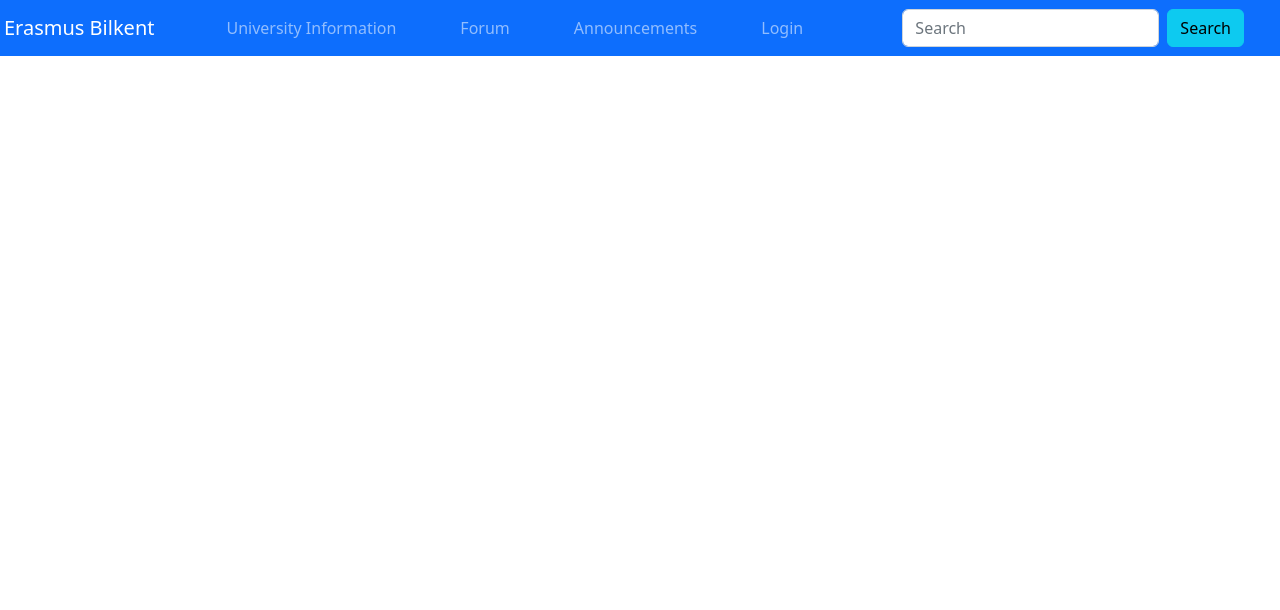
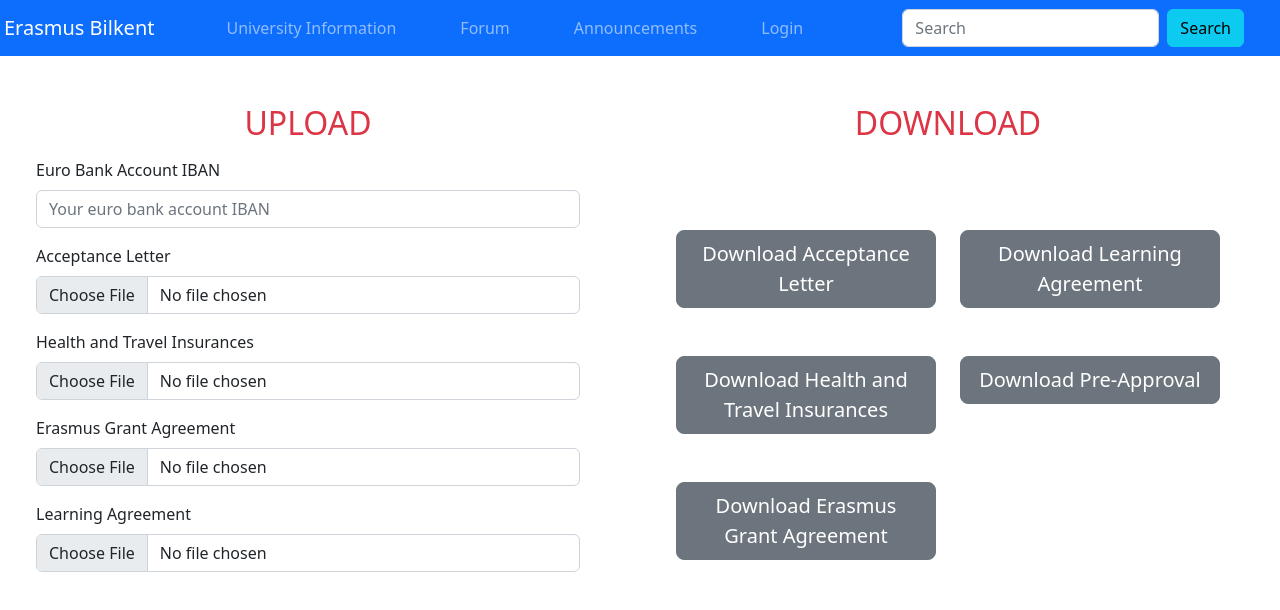
Before and after one commit to hasatsrnkn/Bilkent-CS-Exchange, a Next.js app in the folder csexchange/: page /student/files/1 in a window 1280 px wide. Shown: the top 610 px of the page. Built offline with nearby package versions, Linux system fonts and the light colour scheme.

Commit message:
added some features

```diff
--- /dev/null
+++ b/csexchange/components/Files/StudentFiles/DownloadFiles.js
@@ -0,0 +1,36 @@
+import { Row, Col, Button } from "react-bootstrap";
+
+const DownloadFiles = (props) => {
+  return (
+    <Row>
+      <Col className="p-5">
+        <Row>
+          <h2 className="mb-3 text-danger d-flex justify-content-center align-items-center">
+            DOWNLOAD
+          </h2>
+          <Col className="col-6 p-4">
+            <Row className="mt-5">
+              <Button size="lg" variant="secondary">Download Acceptance Letter</Button>
+            </Row>
+            <Row className="mt-5">
+              <Button size="lg" variant="secondary">Download Health and Travel Insurances</Button>
+            </Row>
+            <Row className="mt-5">
+              <Button size="lg" variant="secondary">Download Erasmus Grant Agreement</Button>
+            </Row>
+          </Col>
+          <Col className="col-6 p-4">
+            <Row className="mt-5">
+              <Button size="lg" variant="secondary">Download Learning Agreement</Button>
+            </Row>
+            <Row className="mt-5">
+              <Button size="lg" variant="secondary">Download Pre-Approval</Button>
+            </Row>
+          </Col>
+        </Row>
+      </Col>
+    </Row>
+  );
+};
+
+export default DownloadFiles;
--- /dev/null
+++ b/csexchange/components/Files/StudentFiles/StudentFiles.js
@@ -0,0 +1,17 @@
+import { Row,Col } from "react-bootstrap";
+import DownloadFiles from "./DownloadFiles";
+import UploadFiles from "./UploadFiles";
+
+const StudentFiles = () => {
+
+    return( <Row>
+        <Col className="col-6">
+            <UploadFiles></UploadFiles>
+        </Col>
+        <Col className="col-6">
+            <DownloadFiles></DownloadFiles>
+        </Col>
+    </Row>);
+}
+
+export default StudentFiles;
--- /dev/null
+++ b/csexchange/components/Files/StudentFiles/UploadFiles.js
@@ -0,0 +1,48 @@
+import { Col, Form, Row } from "react-bootstrap";
+
+const UploadFiles = (props) => {
+  return (
+    <Row>
+      <Col className="p-5">
+        <h2 className="mb-3 text-danger d-flex justify-content-center align-items-center">UPLOAD</h2>
+        <Form>
+          <Row>
+            <Form.Group controlId="formFile" className="mb-3">
+              <Form.Label>Euro Bank Account IBAN</Form.Label>
+              <Form.Control
+                type="text"
+                placeholder="Your euro bank account IBAN"
+              ></Form.Control>
+            </Form.Group>
+          </Row>
+          <Row>
+            <Form.Group controlId="formFile" className="mb-3">
+              <Form.Label>Acceptance Letter</Form.Label>
+              <Form.Control type="file" accept=".pdf"/>
+            </Form.Group>
+          </Row>
+          <Row>
+            <Form.Group controlId="formFile" className="mb-3">
+              <Form.Label>Health and Travel Insurances</Form.Label>
+              <Form.Control type="file" accept=".pdf"/>
+            </Form.Group>
+          </Row>
+          <Row>
+            <Form.Group controlId="formFile" className="mb-3">
+              <Form.Label>Erasmus Grant Agreement</Form.Label>
+              <Form.Control type="file" accept=".pdf" />
+            </Form.Group>
+          </Row>
+          <Row>
+            <Form.Group controlId="formFile" className="mb-3">
+              <Form.Label>Learning Agreement</Form.Label>
+              <Form.Control type="file" accept=".pdf"/>
+            </Form.Group>
+          </Row>
+        </Form>
+      </Col>
+    </Row>
+  );
+};
+
+export default UploadFiles;
--- a/csexchange/components/Profile/DepartmentCoordinator/CoordinatorInfo.js
+++ b/csexchange/components/Profile/DepartmentCoordinator/CoordinatorInfo.js
@@ -30,7 +30,7 @@ const CoordinatorInfo = (props) => {
       <Row className="mt-5">
         <Col className="col-12 d-flex justify-content-center align-items-center">
           <Alert variant="danger">
-            There are some students added files
+            Some students added files!
             <Badge className="ms-5" bg="dark">
               +5
             </Badge>
--- a/csexchange/pages/student/files/[studentId].js
+++ b/csexchange/pages/student/files/[studentId].js
@@ -1,12 +1,14 @@
 import { Row  } from "react-bootstrap";
+import StudentFiles from "../../../components/Files/StudentFiles/StudentFiles";
 import NavbarMenu from "../../../components/UI/NavbarMenu";
 
-const LearningAgreementPage = (props) => {
+const FilesPage = (props) => {
   return (
     <Row>
       <NavbarMenu></NavbarMenu>
+      <StudentFiles></StudentFiles>
     </Row>
   );
 };
 
-export default LearningAgreementPage;
+export default FilesPage;
```
Also changed, not shown: csexchange/pages/index.js (+22 -8 lines), csexchange/pages/student/learningagreement/[studentId].js (deleted, +0 -12 lines), csexchange/assets/bilkent_background.jpg (added).
